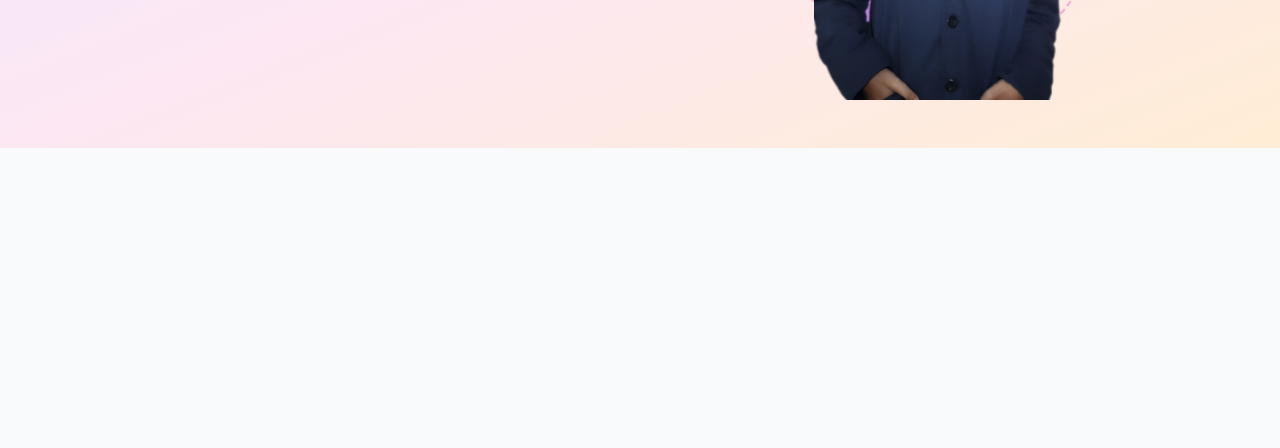
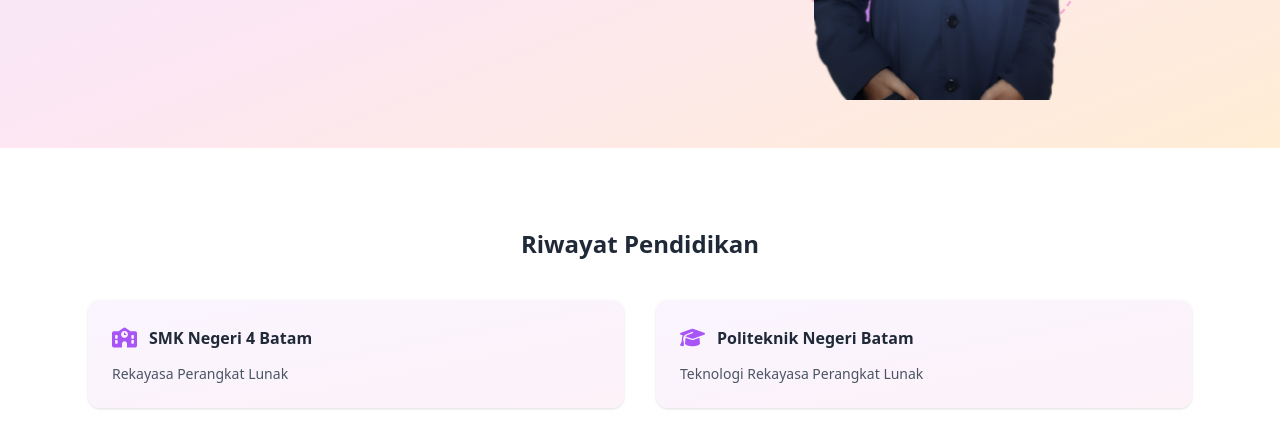
Before and after one commit to ftzahra/personal-branding, a plain HTML site: page index.html in a window 1280 px wide. Shown: the part 364-812 px from the top of the page. Drawn offline with nearby package versions, Linux system fonts and the light colour scheme.

Commit message:
Fitur 2 : Riwayat Pendidikan

```diff
--- a/index.html
+++ b/index.html
@@ -57,8 +57,9 @@
             Fathia Zahra Salsabilla
           </h1>
           <p class="mt-4 text-gray-600 max-w-md">
-            Saya mahasiswa Politeknik Negeri Batam Program Studi Teknologi Rekayasa Perangkat Lunak yang memiliki
-            minat dalam pengembangan web modern.
+            Saya mahasiswa Politeknik Negeri Batam Program Studi Teknologi
+            Rekayasa Perangkat Lunak yang memiliki minat dalam pengembangan web
+            modern.
           </p>
         </div>
 
@@ -81,3 +82,38 @@
         </div>
       </div>
     </section>
+
+    <!-- PENDIDIKAN -->
+    <section id="edu" class="py-20 bg-white">
+      <div class="max-w-6xl mx-auto px-6">
+        <h2 class="text-2xl font-semibold mb-10 text-center">
+          Riwayat Pendidikan
+        </h2>
+
+        <div class="grid md:grid-cols-2 gap-8">
+          <div
+            class="bg-gradient-to-br from-purple-50 to-pink-50 p-6 rounded-xl shadow hover:shadow-lg transition"
+          >
+            <div class="flex items-center gap-3 mb-3">
+              <i class="fas fa-school text-purple-500 text-xl"></i>
+              <h3 class="font-semibold">SMK Negeri 4 Batam</h3>
+            </div>
+            <p class="text-gray-600 text-sm">Rekayasa Perangkat Lunak</p>
+          </div>
+
+          <div
+            class="bg-gradient-to-br from-purple-50 to-pink-50 p-6 rounded-xl shadow hover:shadow-lg transition"
+          >
+            <div class="flex items-center gap-3 mb-3">
+              <i class="fas fa-graduation-cap text-purple-500 text-xl"></i>
+              <h3 class="font-semibold">Politeknik Negeri Batam</h3>
+            </div>
+            <p class="text-gray-600 text-sm">
+              Teknologi Rekayasa Perangkat Lunak
+            </p>
+          </div>
+        </div>
+      </div>
+    </section>
+  </body>
+</html>
```
